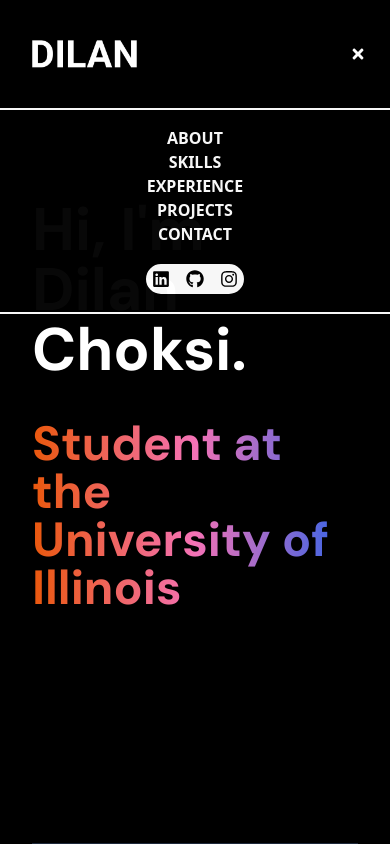
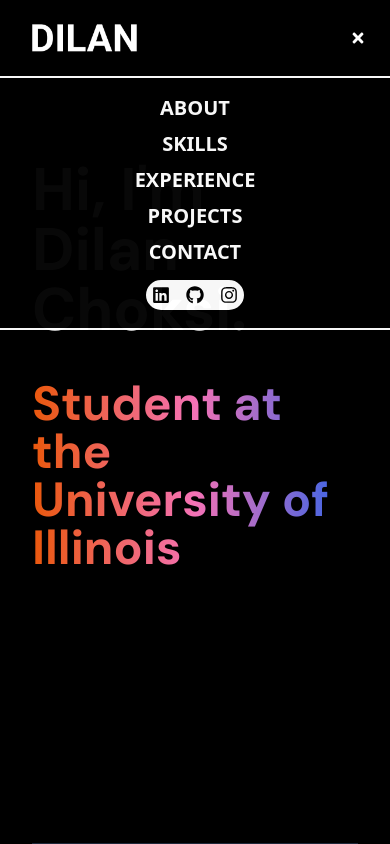
Before and after one commit to dilanchoksi/personal-website, a React (Vite) app: page / in a window 390 px wide. Both pictures are taken after a click on the button 358 px from the left and 54 px from the top of the page. Shown: the top 844 px of the page. Built offline with nearby package versions, Linux system fonts and the light colour scheme.

Commit message:
media queries

```diff
--- a/src/components/About.jsx
+++ b/src/components/About.jsx
@@ -9,7 +9,7 @@
         whileInView={{ opacity: 1, y: 0 }}
         initial={{ opacity: 0, y: -100 }}
         transition={{ duration: 0.5 }}
-        className="mt-20 mb-10 text-center text-6xl font-bold bg-gradient-to-r from-blue-600 via-pink-400 to-orange-600 text-transparent bg-clip-text"
+        className="mt-20 mb-10 text-center text-5xl md:text-6xl font-bold bg-gradient-to-r from-blue-600 via-pink-400 to-orange-600 text-transparent bg-clip-text"
       >
         About Me
       </motion.h1>
@@ -24,7 +24,7 @@
             <img
               src={aboutImg}
               alt=""
-              className="rounded-full border-8 md:w-96 md:mb-10 lg:w-96"
+              className="rounded-full border-8 w-72 md:w-96 md:mb-10 lg:w-96"
             />
           </div>
         </motion.div>
@@ -35,7 +35,7 @@
           className="w-full lg:w-1/2"
         >
           <div className="flex justify-center lg:justify-start">
-            <p className="max-w-xl text-xl pt-10 text-center 2xl:text-2xl 2xl:p-8">
+            <p className="max-w-xl sm:text-lg leading-[19px] md:text-xl pt-10 text-center 2xl:text-2xl 2xl:p-8">
               {ABOUT_TEXT}
             </p>
           </div>
--- a/src/components/Contact.jsx
+++ b/src/components/Contact.jsx
@@ -9,7 +9,7 @@
         whileInView={{ opacity: 1, y: 0 }}
         initial={{ opacity: 0, y: -100 }}
         transition={{ duration: 0.5 }}
-        className="mt-20 mb-10 text-center text-6xl font-bold bg-gradient-to-r from-blue-600 via-pink-400 to-orange-600 text-transparent bg-clip-text"
+        className="mt-20 mb-10 text-center text-5xl md:text-6xl font-bold bg-gradient-to-r from-blue-600 via-pink-400 to-orange-600 text-transparent bg-clip-text"
       >
         Get in Touch
       </motion.h1>
--- a/src/components/Experience.jsx
+++ b/src/components/Experience.jsx
@@ -8,7 +8,7 @@
         whileInView={{ opacity: 1, y: 0 }}
         initial={{ opacity: 0, y: -100 }}
         transition={{ duration: 0.5 }}
-        className="my-20 text-center text-6xl font-bold bg-gradient-to-r from-blue-600 via-pink-400 to-orange-600 text-transparent bg-clip-text"
+        className="my-20 text-center text-5xl md:text-6xl font-bold bg-gradient-to-r from-blue-600 via-pink-400 to-orange-600 text-transparent bg-clip-text"
       >
         Experience
       </motion.h1>
@@ -36,7 +36,7 @@
             {experience.technologies.map((tech, index) => (
               <span
                 key={index}
-                className="mr-2 rounded inline-block bg-neutral-900 px-2 py-1 text-sm font-medium text-yellow-600 hover:text-neutral-900 hover:bg-yellow-600 duration-300 hover:-translate-y-1"
+                className="cursor-default mr-2 rounded inline-block bg-neutral-900 px-2 py-1 text-sm font-medium text-yellow-600 hover:text-neutral-900 hover:bg-yellow-600 hover:-translate-y-1"
               >
                 {tech}
               </span>
--- a/src/components/Hero.jsx
+++ b/src/components/Hero.jsx
@@ -19,7 +19,7 @@
             variants={container(0)}
             initial="hidden"
             animate="visible"
-            className="pt-10 mb-10 text-6xl font-bold lg:text-9xl"
+            className="md:pt-10 mb-10 text-6xl font-bold lg:text-9xl"
           >
             Hi, I'm Dilan Choksi.
           </motion.h1>
--- a/src/components/Navbar.jsx
+++ b/src/components/Navbar.jsx
@@ -32,8 +32,8 @@
 
   return (
     <nav
-      className={`flex items-center z-40 justify-between fixed w-full top-0 left-0 px-6 lg:px-16 xl:px-24 duration-1000 ${
-        scrolled ? "bg-zinc-300 py-2" : "bg-transparent py-10"
+      className={`flex items-center z-40 justify-between fixed w-full top-0 left-0 px-6 lg:px-16 xl:px-24 duration-500 ${
+        scrolled ? "bg-zinc-300 py-2 md:py-0" : "bg-transparent py-6"
       }`}
     >
       <div className="flex flex-shrink-0 items-center">
@@ -59,33 +59,59 @@
       </button>
 
       <div
-        className={`border-y-2 md:border-none border-white flex gap-4 fixed md:static flex-col md:flex-row flex-shrink-0 w-screen md:w-auto left-0 items-center py-4 md:py-auto duration-1000 md:opacity-100 ${
+        className={`border-y-2 md:border-none border-white text-xl md:text-base flex gap-3 md:gap-4 fixed md:static flex-col md:flex-row flex-shrink-0 w-screen md:w-auto left-0 items-center py-4 md:py-auto duration-500 md:opacity-100 ${
           menuOpen ? "opacity-[.97]" : "opacity-0"
         } ${
           scrolled
             ? "top-11 bg-zinc-300 md:bg-transparent"
-            : "top-[108px] text-white bg-black md:bg-transparent"
+            : "top-[76px] text-white bg-black md:bg-transparent"
         } `}
       >
         <ul
-          className={`flex items-center justify-center gap-0 font-sans font-bold duration-1000 flex-col md:flex-row md:gap-4 ${
+          className={`flex items-center justify-center gap-2 font-sans font-bold duration-1000 flex-col md:flex-row md:gap-4 ${
             scrolled ? "text-black" : ""
           }`}
         >
           <li>
-            <a href="#about">ABOUT</a>
+            <a
+              href="#about"
+              onClick={toggleMenu}
+              className="hover:font-black duration-1000 transition-all"
+            >
+              ABOUT
+            </a>
           </li>
           <li>
-            <a href="#skills">SKILLS</a>
+            <a href="#skills" onClick={toggleMenu} className="hover:font-black">
+              SKILLS
+            </a>
           </li>
           <li>
-            <a href="#experience">EXPERIENCE</a>
+            <a
+              href="#experience"
+              onClick={toggleMenu}
+              className="hover:font-black"
+            >
+              EXPERIENCE
+            </a>
           </li>
           <li>
-            <a href="#projects">PROJECTS</a>
+            <a
+              href="#projects"
+              onClick={toggleMenu}
+              className="hover:font-black"
+            >
+              PROJECTS
+            </a>
           </li>
           <li>
-            <a href="#contact">CONTACT</a>
+            <a
+              href="#contact"
+              onClick={toggleMenu}
+              className="hover:font-black"
+            >
+              CONTACT
+            </a>
           </li>
         </ul>
         <div
--- a/src/components/Projects.jsx
+++ b/src/components/Projects.jsx
@@ -8,7 +8,7 @@
         whileInView={{ opacity: 1, y: 0 }}
         initial={{ opacity: 0, y: -100 }}
         transition={{ duration: 0.5 }}
-        className="my-20 text-center text-6xl font-bold bg-gradient-to-r from-orange-600 via-pink-400 to-blue-600 text-transparent bg-clip-text"
+        className="my-20 text-center text-5xl md:text-6xl font-bold bg-gradient-to-r from-orange-600 via-pink-400 to-blue-600 text-transparent bg-clip-text"
       >
         Projects
       </motion.h1>
@@ -40,7 +40,7 @@
               {project.technologies.map((tech, index) => (
                 <span
                   key={index}
-                  className="mr-2 rounded inline-block bg-neutral-900 px-2 py-1 text-sm font-medium text-yellow-600 hover:text-neutral-900 hover:bg-yellow-600 duration-300 hover:-translate-y-1"
+                  className="cursor-default mr-2 rounded inline-block bg-neutral-900 px-2 py-1 text-sm font-medium text-yellow-600 hover:text-neutral-900 hover:bg-yellow-600 hover:-translate-y-1"
                 >
                   {tech}
                 </span>
```
Also changed, not shown: src/components/Skills.jsx (+7 -7 lines).
